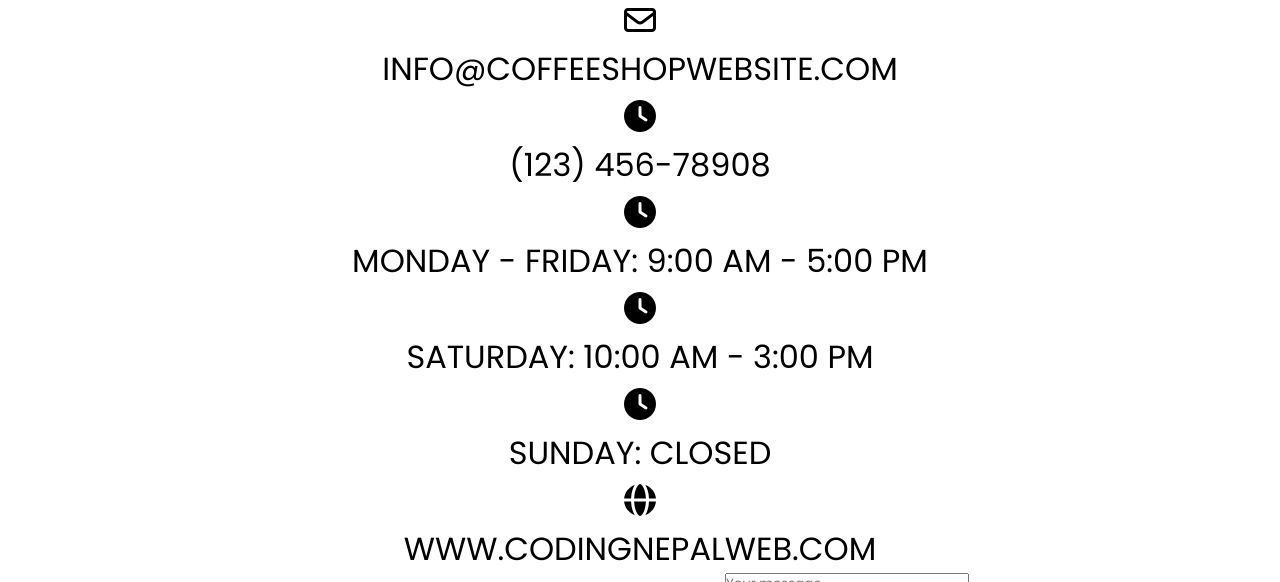
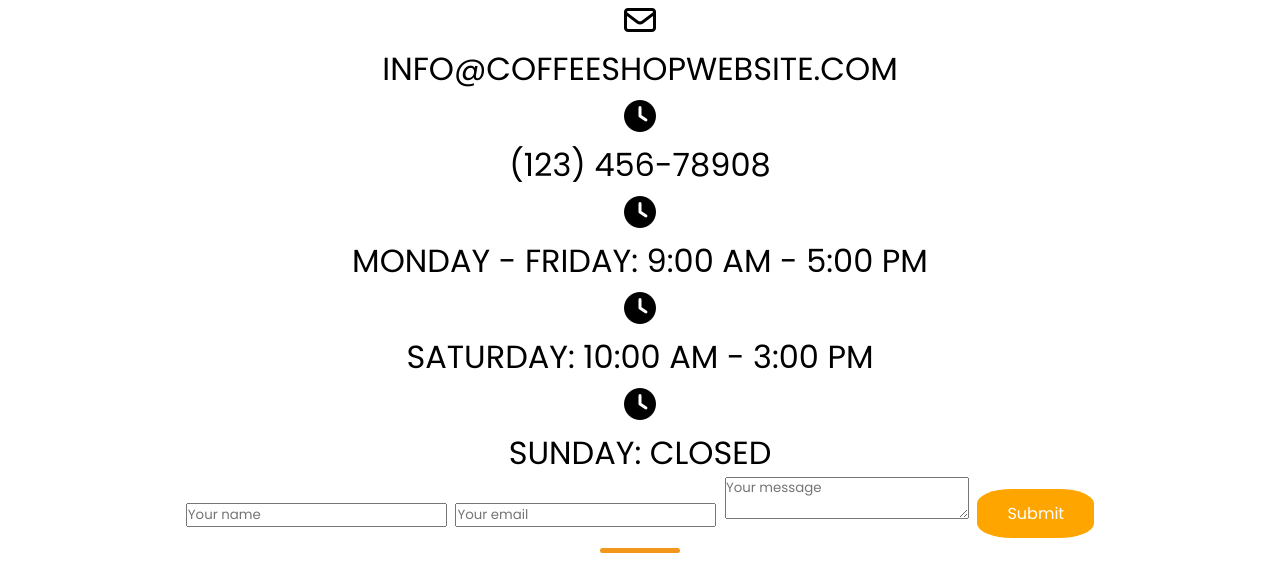
Before and after one commit to PADU-2006/coffee, a plain HTML site: page index.html in a window 1280 px wide. Shown: the part 5005-5587 px from the top of the page. Drawn offline with nearby package versions, Linux system fonts and the light colour scheme; a web font is replaced by a local one.

Commit message:
Update index.html

```diff
--- a/index.html
+++ b/index.html
@@ -3,7 +3,7 @@
 <head>
     <meta charset="UTF-8">
     <meta name="viewport" content="width-device-width, initial-scale=1.0">
-    <title>Cofee Website | CodingNepal</title>
+    <title>Coffee Website</title>
     <!-- Linking Font Awesome for icons -->
     <link rel="stylesheet" href="https://cdnjs.cloudflare.com/ajax/libs/font-awesome/7.0.1/css/all.min.css">
     <!-- Linking Swiper CSS-->
@@ -271,10 +271,7 @@
                             <i class="fa-solid fa-clock"></i>
                             <p>Sunday: Closed</p>
                         </li>
-                        <li class="contact-info">
-                            <i class="fa-solid fa-globe"></i>
-                            <p>www.codingnepalweb.com</p>
-                        </li>
+
                     </ul>
                     <form class="contact-form">
                       <input type="text" placeholder="Your name">
@@ -314,4 +311,5 @@
     <!-- Linking custom script -->
     <script src="script.js"></script>
 </body>
+
 </html>
```
